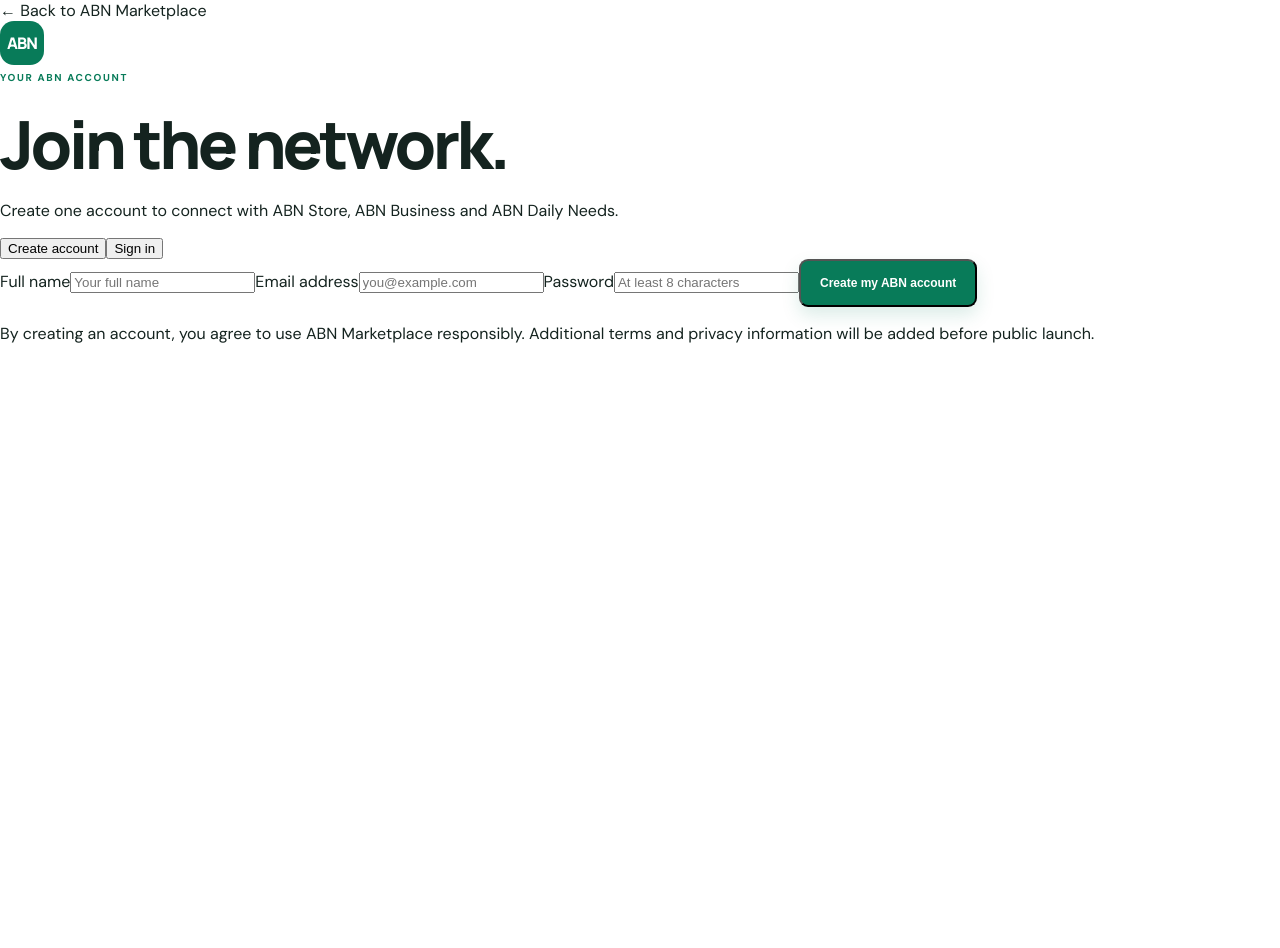
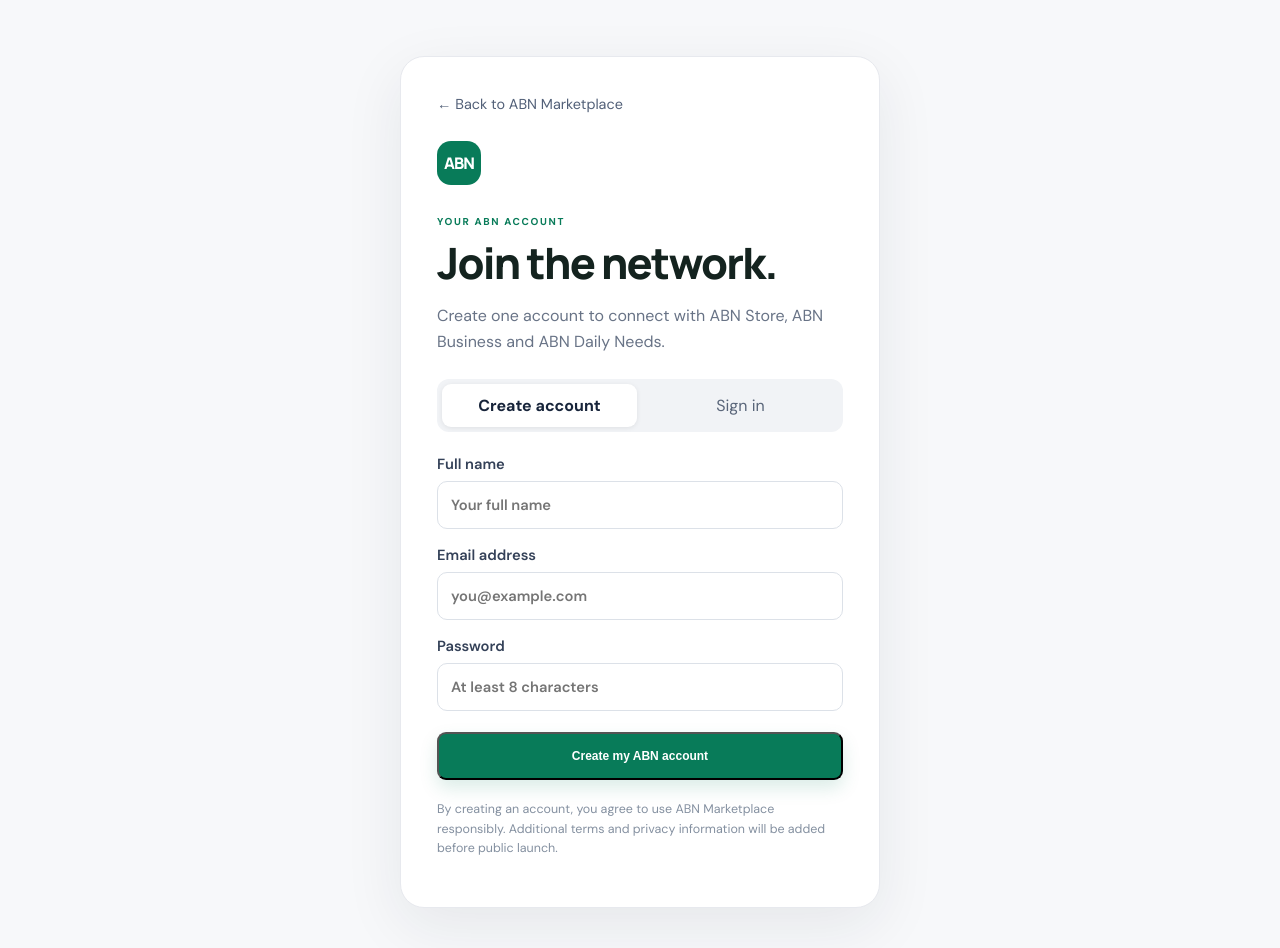
Before and after one commit to digitalfoxstudios/abn-marketplace, a Next.js app: page /account in a window 1280 px wide. Shown: the top 948 px of the page. Before the commit the page ends 800 px from the top, so only its background shows below. Built offline with nearby package versions, Linux system fonts and the light colour scheme.

Commit message:
Update globals.css

```diff
--- a/app/globals.css
+++ b/app/globals.css
@@ -10,3 +10,37 @@
 @media(max-width:850px){.hero{padding-top:55px;grid-template-columns:1fr .8fr}.hero-art{transform:scale(.85);margin:0 -25px}.vertical-grid{gap:12px}.vertical-card{padding:22px 18px}.section-heading{align-items:flex-start;flex-direction:column;gap:15px}.section-heading>p{max-width:560px}}
 @media(max-width:640px){.site-header{height:70px;padding:0 18px}.brand{min-width:0;gap:9px}.brand-mark{width:39px;height:39px;border-radius:12px;font-size:13px}.brand-copy strong{font-size:13px}.brand-copy small{font-size:9px}.main-nav{display:none}.header-cta{padding:11px 13px;font-size:10px}.hero{display:block;padding:62px 24px 35px}.hero-content{max-width:none}h1{font-size:43px;letter-spacing:-2.5px}.hero-description{font-size:14px}.hero-art{height:285px;margin:5px -10px 0;transform:scale(.82);transform-origin:center}.art-card-store{left:0}.art-card-business{right:0}.trust-strip{padding:20px 12px;gap:8px}.trust-strip div{padding:0 5px;text-align:center}.trust-strip strong{font-size:10px}.trust-strip span{font-size:9px;line-height:1.4}.verticals-section{padding-top:70px;padding-bottom:70px}.vertical-grid{grid-template-columns:1fr}.vertical-card{min-height:260px;padding:24px}.section-heading h2,.about-section h2{font-size:35px}.daily-banner{padding-top:48px;padding-bottom:48px}.daily-banner-inner{align-items:flex-start;flex-direction:column}.daily-badge{width:145px;height:145px;margin:5px auto 0}.about-section{padding-top:70px;padding-bottom:70px}.about-points{align-items:flex-start;flex-direction:column;gap:12px;max-width:300px;margin:auto;text-align:left}.footer-main{align-items:flex-start;flex-direction:column}.footer-bottom{gap:12px;flex-direction:column}.footer-app{padding-top:4px}}
 @media(prefers-reduced-motion:reduce){html{scroll-behavior:auto}*,*:before,*:after{transition:none!important}}
+/* Account registration and sign-in */
+.account-page {
+  min-height: 78vh;
+  display: grid;
+  place-items: center;
+  padding: 56px 20px;
+  background: var(--surface, #f7f8fa);
+}
+.account-panel {
+  width: min(100%, 480px);
+  padding: 36px;
+  border: 1px solid var(--border, #e7e9ee);
+  border-radius: 24px;
+  background: #fff;
+  box-shadow: 0 18px 60px rgba(20, 32, 55, .08);
+}
+.account-back { display: inline-block; margin-bottom: 28px; color: #526078; text-decoration: none; font-size: .9rem; }
+.account-brand { margin-bottom: 24px; }
+.account-panel h1 { margin: 10px 0; font-size: clamp(2rem, 6vw, 2.7rem); letter-spacing: -.04em; }
+.account-intro { color: #687386; line-height: 1.65; margin-bottom: 24px; }
+.account-tabs { display: grid; grid-template-columns: 1fr 1fr; gap: 6px; padding: 5px; border-radius: 12px; background: #f1f3f6; margin-bottom: 22px; }
+.account-tabs button { border: 0; border-radius: 9px; padding: 11px; background: transparent; color: #596579; font: inherit; cursor: pointer; }
+.account-tabs button.active { background: #fff; color: #17243a; box-shadow: 0 1px 5px rgba(0,0,0,.08); font-weight: 700; }
+.account-form { display: grid; gap: 16px; }
+.account-form label { display: grid; gap: 7px; color: #344158; font-size: .92rem; font-weight: 600; }
+.account-form input { width: 100%; min-height: 48px; border: 1px solid #dce1e8; border-radius: 10px; padding: 0 13px; color: #17243a; font: inherit; background: #fff; }
+.account-form input:focus { outline: 3px solid rgba(45, 104, 220, .14); border-color: #477bd6; }
+.account-submit { width: 100%; justify-content: center; margin-top: 5px; cursor: pointer; }
+.account-submit:disabled { opacity: .65; cursor: wait; }
+.account-message, .account-error { margin-top: 18px; padding: 12px 14px; border-radius: 10px; font-size: .92rem; line-height: 1.5; }
+.account-message { background: #edf8f1; color: #17623a; }
+.account-error { background: #fff0ef; color: #9b2922; }
+.account-footnote { margin-top: 20px; color: #8490a0; font-size: .78rem; line-height: 1.55; }
+@media (max-width: 520px) { .account-panel { padding: 26px 20px; border-radius: 18px; } }
```
